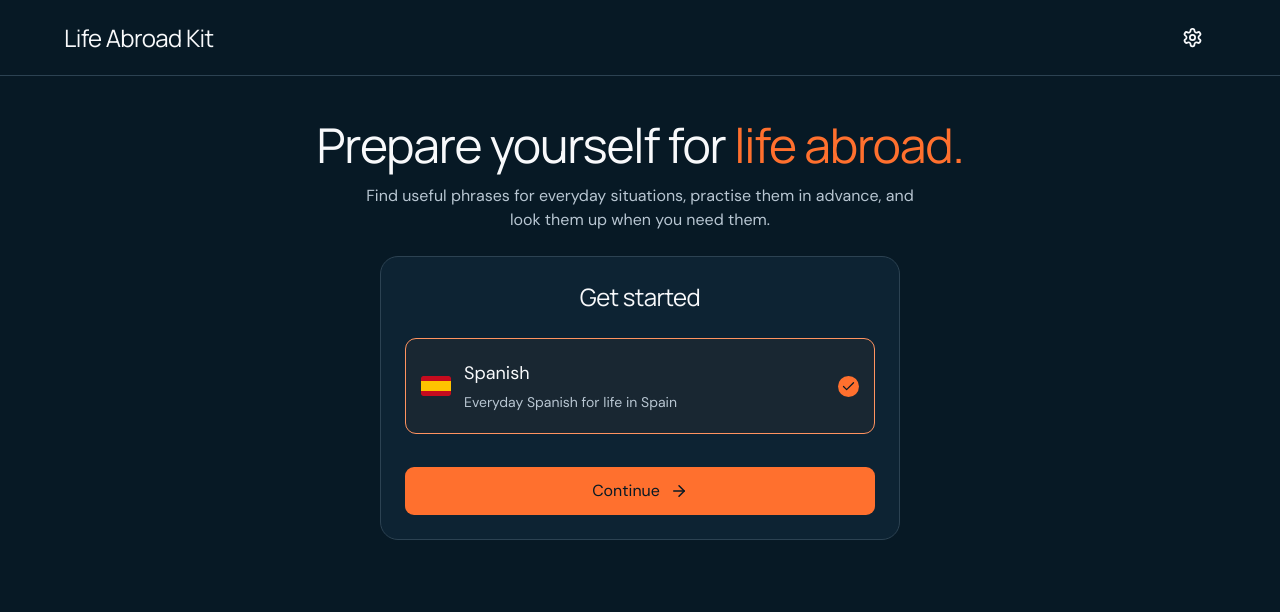
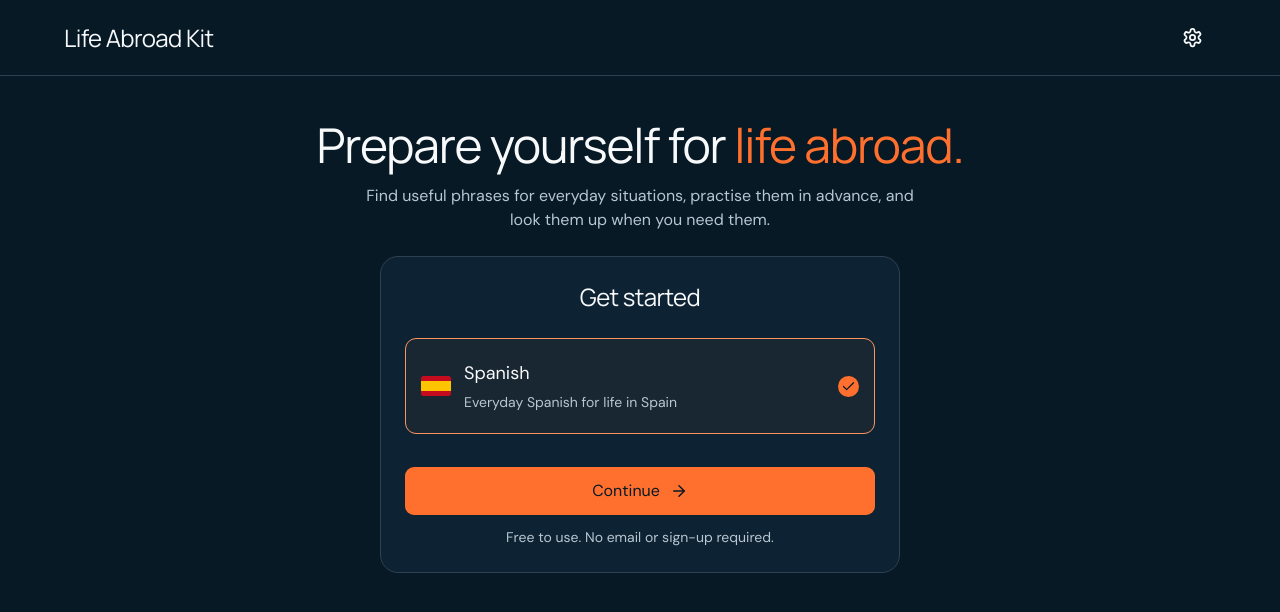
Before and after one commit to hutchy9999/Life-Abroad-Kit, a React (Vite) app: page / in a window 1280 px wide. Shown: the top 612 px of the page. Built offline with nearby package versions, Linux system fonts and the light colour scheme; a web font is replaced by a local one.

Commit message:
Add a quiet free-use note beneath welcome Continue button

```diff
--- a/src/main.tsx
+++ b/src/main.tsx
@@ -432,6 +432,7 @@ function App() {
                   >
                     Continue <ArrowRight size={18} />
                   </button>
+                  <p className="welcome-free-note">Free to use. No email or sign-up required.</p>
                 </>
               ) : step === 1 ? (
                 <>
--- a/src/ux.css
+++ b/src/ux.css
@@ -1369,3 +1369,11 @@ main {
   height: 20px;
   border-radius: 2px;
 }
+
+.onboarding-panel .welcome-free-note {
+  margin: 12px 0 0;
+  font-size: 0.875rem;
+  line-height: 1.5;
+  color: var(--muted);
+  text-align: center;
+}
```
